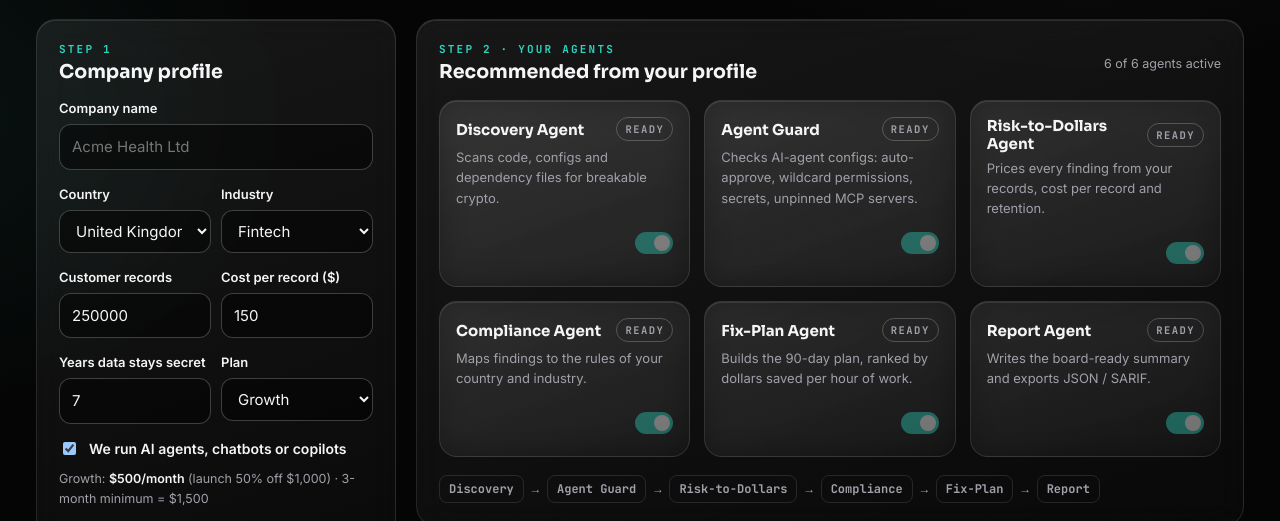
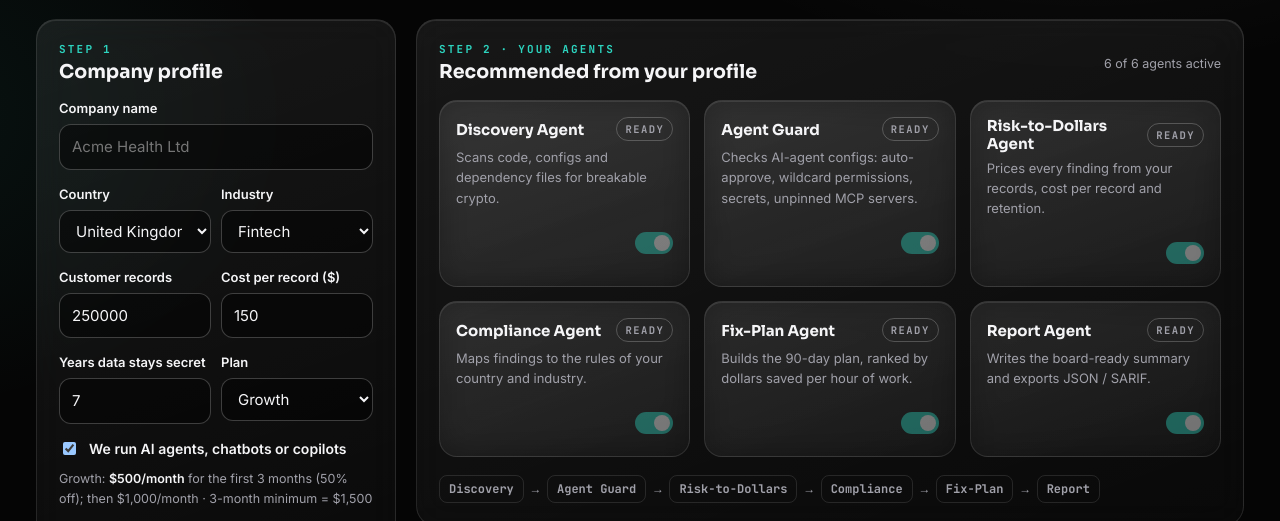
Before and after one commit to komarapujordanephraim-creator/quantumshield-command, a plain HTML site: page app.html in a window 1280 px wide. Shown: the part 204-725 px from the top of the page. Drawn offline with Linux system fonts and the light colour scheme.

Commit message:
Clarify introductory monthly pricing in client portal
Updated price note to clarify discount duration and pricing after the initial period.

```diff
--- a/app.html
+++ b/app.html
@@ -165,7 +165,7 @@ function fillClients(){const d=Q.get();const s=$('clientSel');s.innerHTML='';
   if(!activeId||!client())activeId=d.clients[0].id;s.value=activeId;}
 function fillForm(){const c=client();if(!c)return;$('cName').value=c.name;$('cCountry').value=c.country;$('cIndustry').value=c.industry;$('cRecords').value=c.records;$('cCost').value=c.costPerRecord;$('cRet').value=c.retention;$('cPlan').value=c.plan;$('cAgents').checked=!!c.usesAgents;}
 function priceNote(){const s=Q.get().settings;const p=$('cPlan').value;const m=Q.monthly(p,s);
-  $('priceNote').innerHTML=`${Q.PLANS[p].name}: <b style="color:var(--fg)">${Q.money(m)}/month</b>${s.discountPct?` (launch ${s.discountPct}% off ${Q.money(Q.PLANS[p].list)})`:''} · ${s.minMonths}-month minimum = ${Q.money(m*s.minMonths)}`;}
+  $('priceNote').innerHTML=`${Q.PLANS[p].name}: <b style="color:var(--fg)">${Q.money(m)}/month</b>${s.discountPct?` for the first ${s.minMonths} months (${s.discountPct}% off); then ${Q.money(Q.PLANS[p].list)}/month`:''} · ${s.minMonths}-month minimum = ${Q.money(m*s.minMonths)}`;}
 ['cPlan'].forEach(i=>$(i).addEventListener('change',priceNote));
 
 function readForm(){return{name:$('cName').value.trim(),country:$('cCountry').value,industry:$('cIndustry').value,records:Math.max(0,+$('cRecords').value||0),costPerRecord:Math.max(1,+$('cCost').value||1),retention:Math.max(1,+$('cRet').value||1),plan:$('cPlan').value,usesAgents:$('cAgents').checked};}
```
